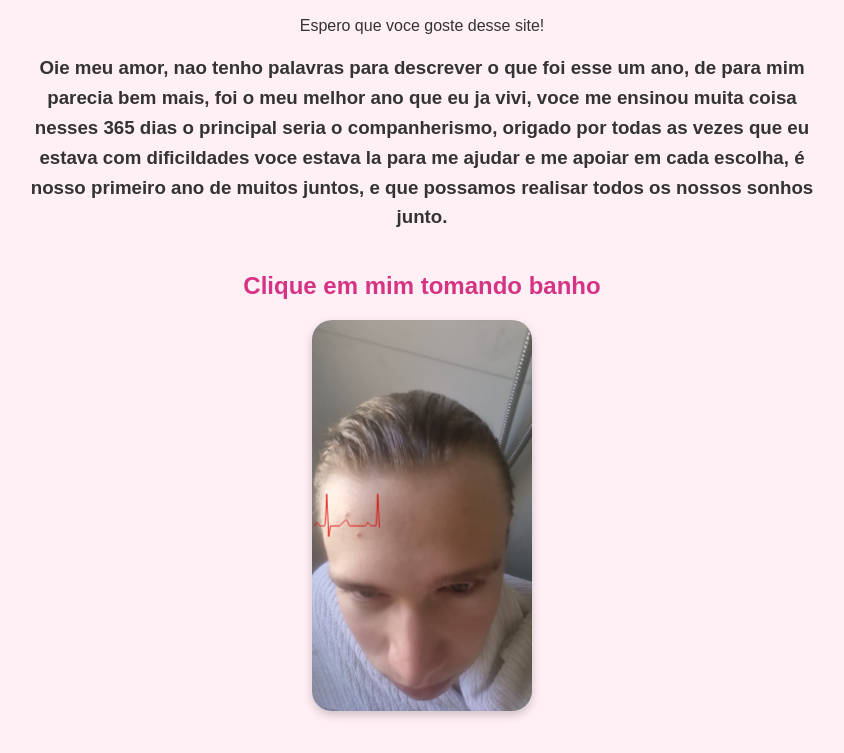
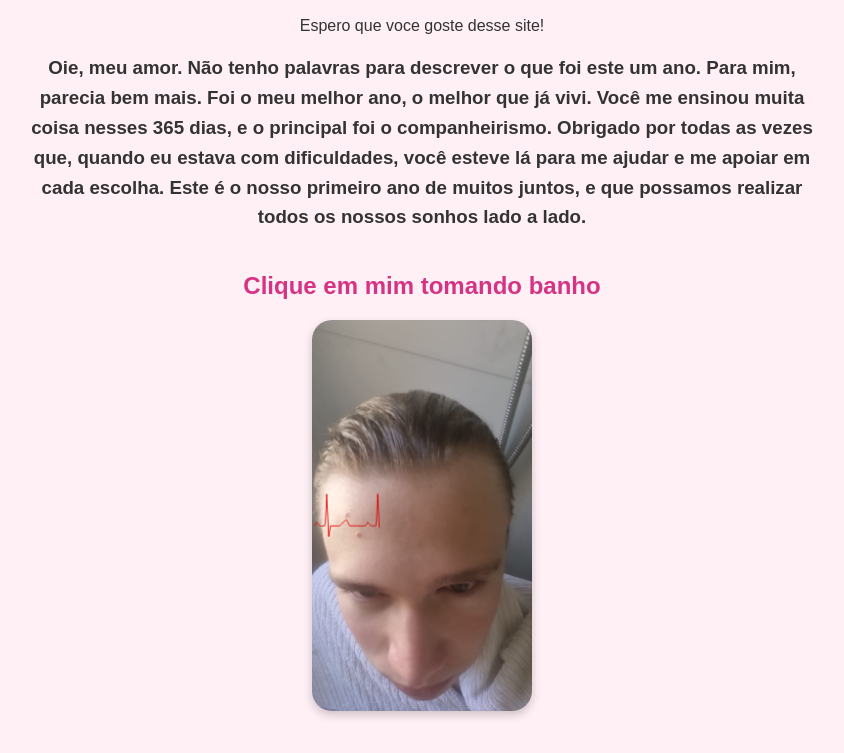
Before and after one commit to ttheus27/Projeto-da-Ju, a plain HTML site: page index.html in a window 1280 px wide. Shown: the part 149-902 px from the top of the page, without its empty margins (218-1062 px from the left). Drawn offline with Linux system fonts and the light colour scheme; a web font is replaced by a local one.

Commit message:
Primeiro commit do projeto

```diff
--- a/index.html
+++ b/index.html
@@ -161,7 +161,7 @@
 
     <h2>Vim falar do meu amor do meu jeitinho, Codando :) </h2>
     <span>Espero que voce goste desse site! <br><br></span>
-    <h3>Oie meu amor, nao tenho palavras para descrever o que foi esse um ano, de para mim parecia bem mais, foi o meu melhor ano que eu ja vivi, voce me ensinou muita coisa nesses 365 dias o principal seria o companherismo, origado por todas as vezes que eu estava com dificildades voce estava la para me ajudar e me apoiar em cada escolha, é nosso primeiro ano de muitos juntos, e que possamos realisar todos os nossos sonhos junto. </h3>
+    <h3>Oie, meu amor. Não tenho palavras para descrever o que foi este um ano. Para mim, parecia bem mais. Foi o meu melhor ano, o melhor que já vivi. Você me ensinou muita coisa nesses 365 dias, e o principal foi o companheirismo. Obrigado por todas as vezes que, quando eu estava com dificuldades, você esteve lá para me ajudar e me apoiar em cada escolha. Este é o nosso primeiro ano de muitos juntos, e que possamos realizar todos os nossos sonhos lado a lado. </h3>
 
     <div class="image-container">
         <h2>Clique em mim tomando banho</h2>
```
